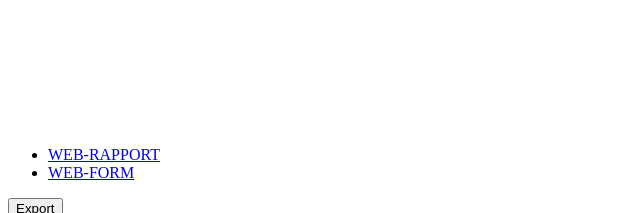
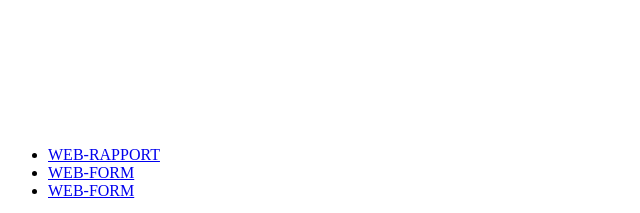
Before and after one commit to anitaoygard/GRUPPE-REPOSITORY, a plain HTML site: page index.html in a window 1280 px wide. Shown: the part 82-295 px from the top of the page, without its empty margins (0-640 px from the left). Drawn offline with Linux system fonts and the light colour scheme.

Commit message:
added flagg.html to index navigation

```diff
--- a/index.html
+++ b/index.html
@@ -11,6 +11,8 @@
 <ul>
     <li><a href="rapport.html">WEB-RAPPORT</a></li>
     <li><a href="index.html.html">WEB-FORM</a></li>
+    <li><a href="flagg.html.html">WEB-FORM</a></li>
+
 </ul>
 
 <button onclick="exportJson()">Export</button>
```
